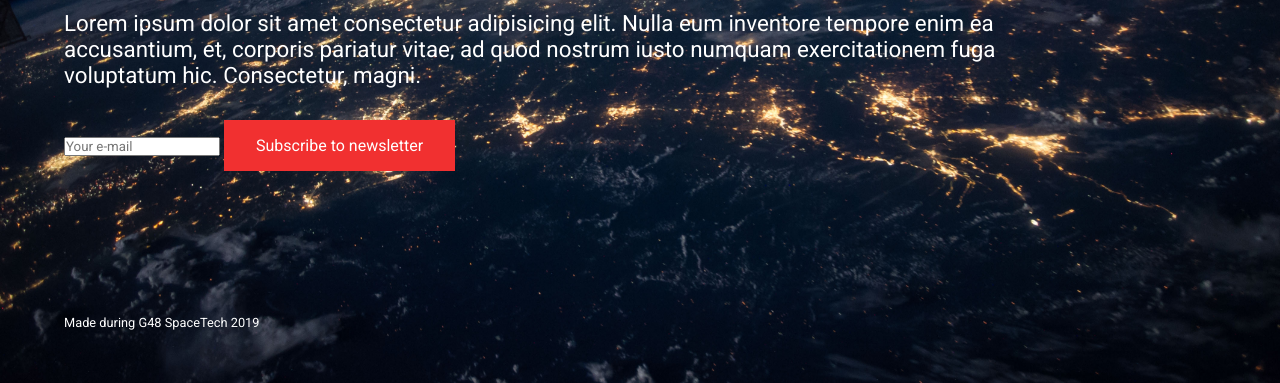
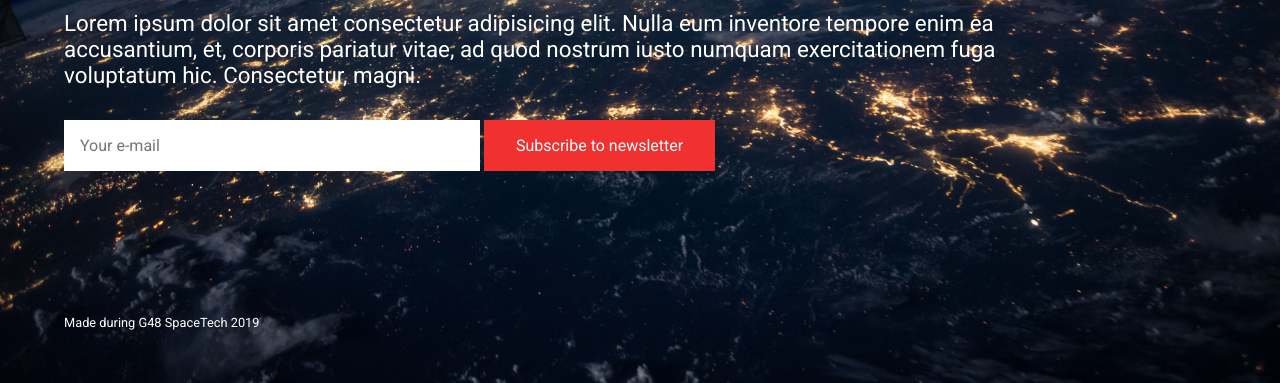
Before and after one commit to ildarkamaev/MoonBalloon, a plain HTML site: page index.html in a window 1280 px wide. Shown: the part 417-800 px from the top of the page. Drawn offline with Linux system fonts and the light colour scheme.

Commit message:
update form

```diff
--- a/master.css
+++ b/master.css
@@ -39,7 +39,7 @@ form{
     margin-top: 2rem;
 }
 
-input[type="text"]{
+input[type="email"]{
     margin:0;
     min-width: 24rem;
     font-size: 1rem;
```
